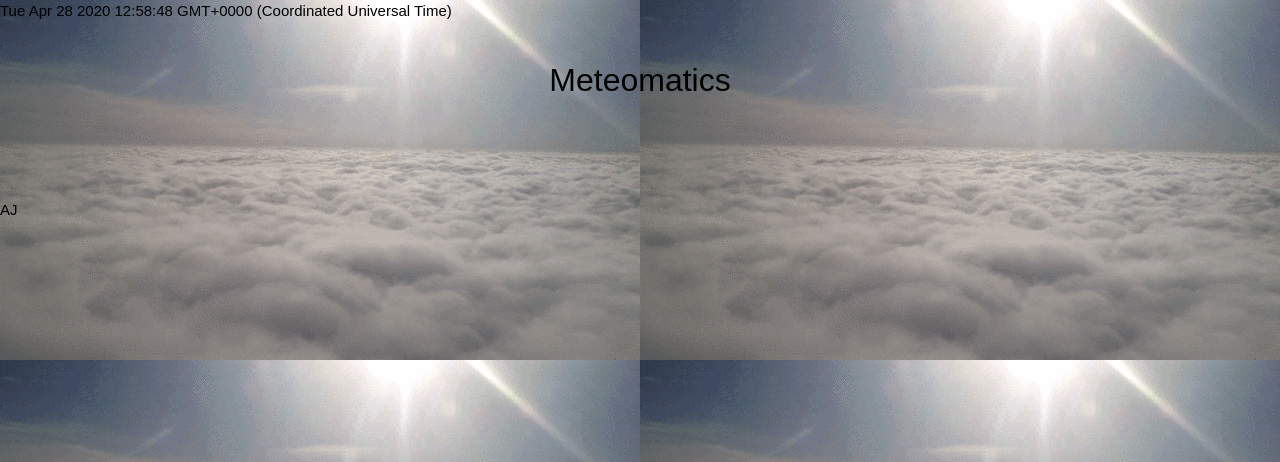
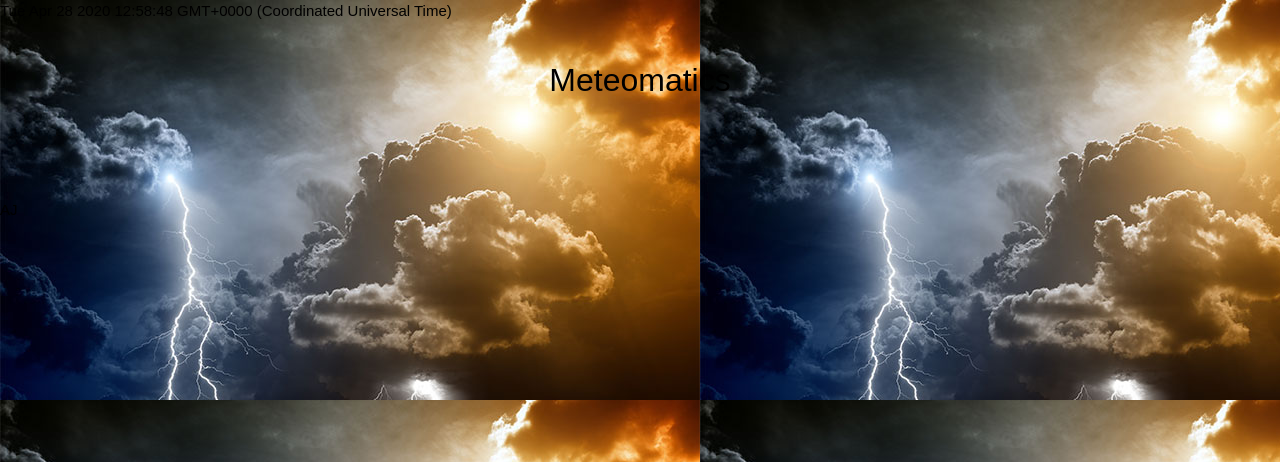
Before and after one commit to ajaimes07/shared, a Flask app: template templates/index.html in a window 1280 px wide. Shown: the top 462 px of the page. Run offline with Flask 2, Linux system fonts and the light colour scheme; the template is opened without the code that fills it, so the values that code supplies are empty; some libraries are stand-ins or nearby versions.

Commit message:
heroku master

```diff
--- a/static/css/style.css
+++ b/static/css/style.css
@@ -3,5 +3,5 @@ body {
     font-size: 15px;
     font-weight: normal;
     color: black;
-    background: url(../images/giphy.gif);
+    background: url(../images/test2.jpg);
 }
```
Also changed, not shown: 1 other file.
